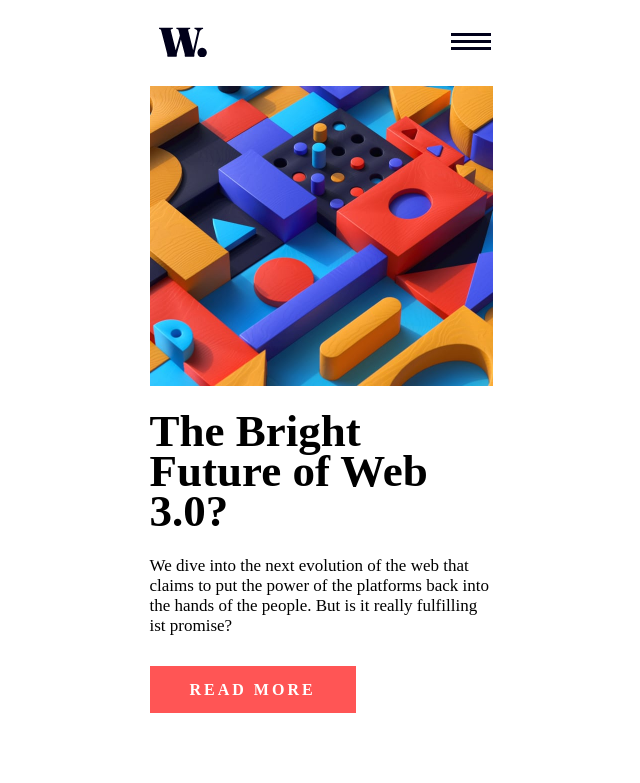
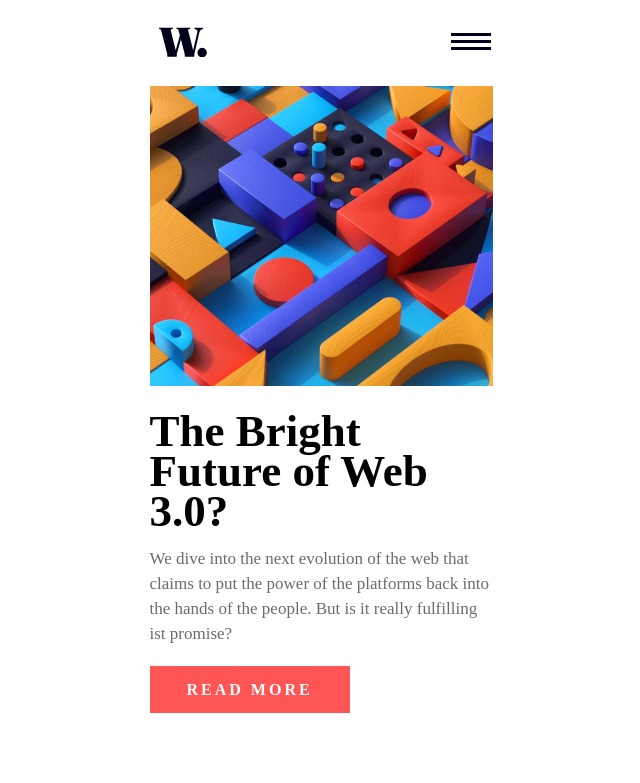
Before and after one commit to matejvalocky/frontend-mentor-simple-website-mobile-device, a plain HTML site: page index.html in a window 1280 px wide. Shown: the top 783 px of the page, without its empty margins (319-959 px from the left). Drawn offline with Linux system fonts and the light colour scheme.

Commit message:
finishing website - colors, padding, line-height changes

```diff
--- a/style.css
+++ b/style.css
@@ -50,12 +50,16 @@ article{
 article h1{
     font-size: 45px;
     line-height: 40px;
-    padding: 25px 0;
+    padding-top: 25px;
+    padding-bottom: 15px;
+    font-weight: bold;
 
 }
 
 article p{
     font-size: 17px;
+    color:#6b6b6b;
+    line-height: 25px;
 }
 
 #button{
@@ -63,7 +67,7 @@ article p{
 }
 
 #button a{
-    padding: 15px 40px;
+    padding: 15px 37px;
     background-color: rgb(255, 85, 85);
     position: relative;
     top: 15px;
```
